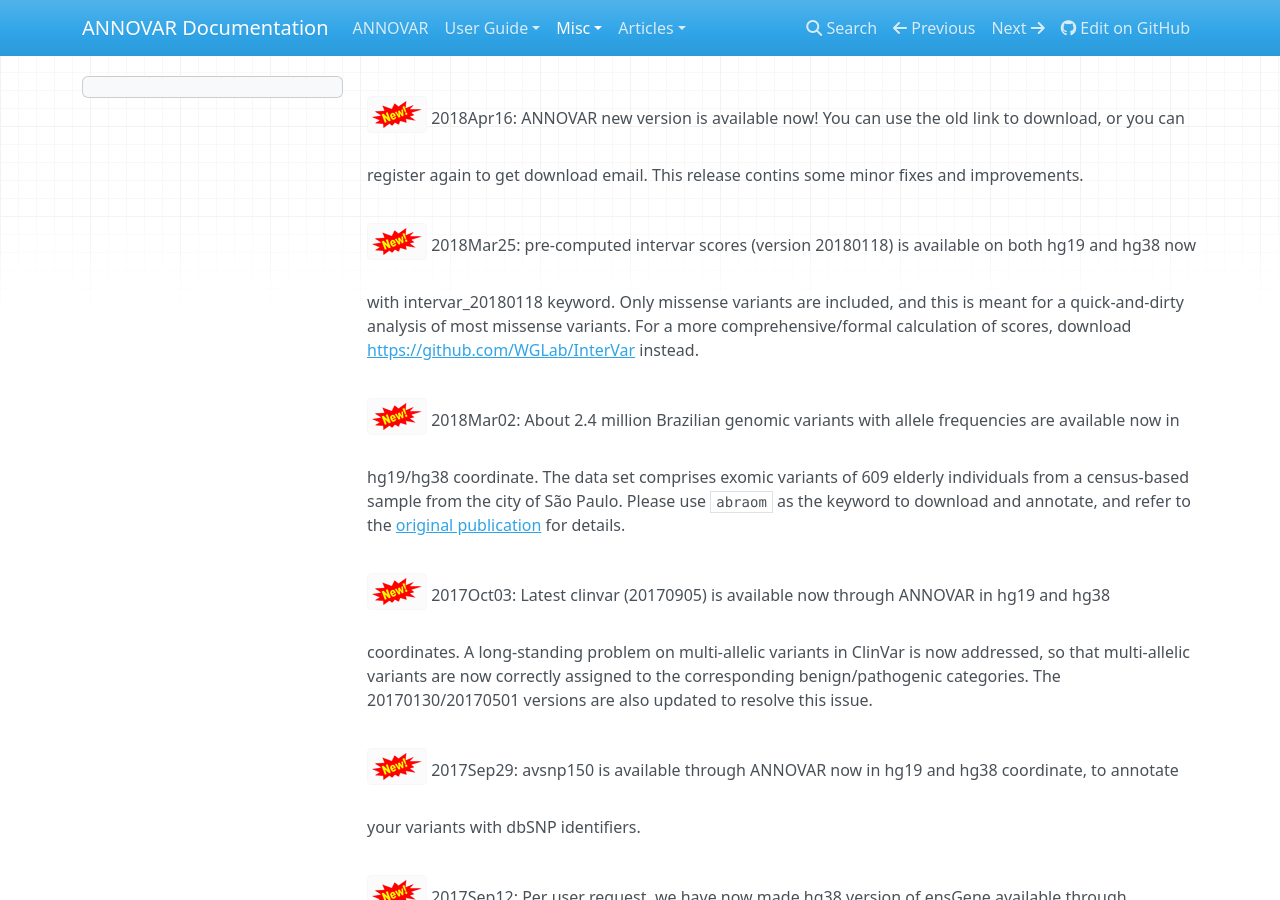
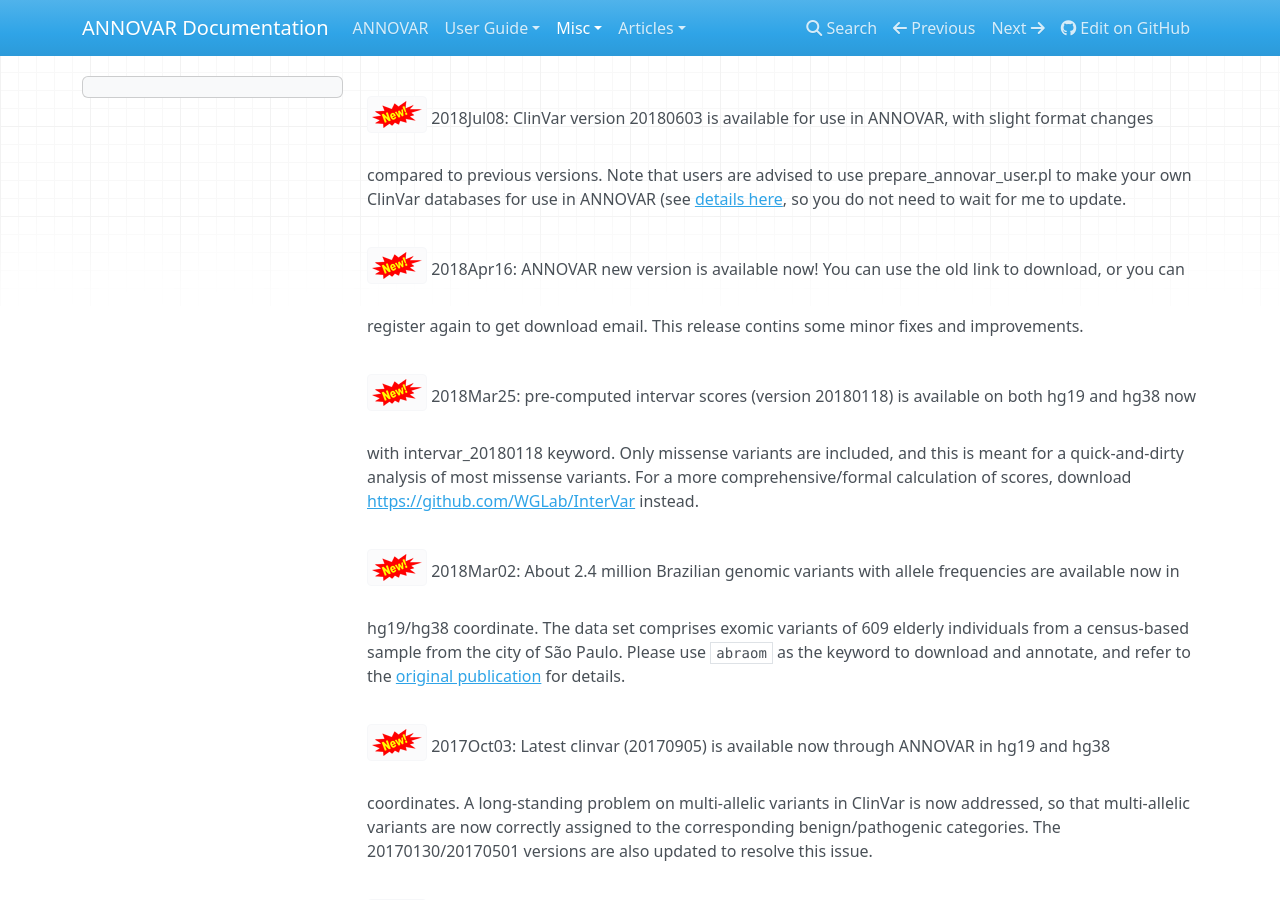
Before and after one commit to WGLab/doc-ANNOVAR, an MkDocs documentation site: the page built from docs/misc/whatsnew.md, in a window 1280 px wide and 900 px high. Built offline with MkDocs 1.6.1, drawn with Linux system fonts in a browser that asks for light colours; nearby versions of some CDN libraries; old or Windows-style settings are respelled for this version of MkDocs.

Commit message:
Update whatsnew.md

```diff
--- a/docs/misc/whatsnew.md
+++ b/docs/misc/whatsnew.md
@@ -1,3 +1,5 @@
+![new](../img/new.png) 2018Jul08: ClinVar version 20180603 is available for use in ANNOVAR, with slight format changes compared to previous versions. Note that users are advised to use prepare_annovar_user.pl to make your own ClinVar databases for use in ANNOVAR (see [details here](user-guide/filter.md#CLINVAR), so you do not need to wait for me to update.
+
 ![new](../img/new.png) 2018Apr16: ANNOVAR new version is available now! You can use the old link to download, or you can register again to get download email. This release contins some minor fixes and improvements.
 
 ![new](../img/new.png) 2018Mar25: pre-computed intervar scores (version 20180118) is available on both hg19 and hg38 now with intervar_20180118 keyword. Only missense variants are included, and this is meant for a quick-and-dirty analysis of most missense variants. For a more comprehensive/formal calculation of scores, download [https://github.com/WGLab/InterVar](InterVar) instead.
@@ -16,7 +18,7 @@
 
 ![new](/img/new.png) 2017Jun01: Updated refGene, knownGene, ensGene definition and FASTA file on hg18/hg19/hg38 coordinates are available to download with `-webfrom annovar` argument. However, users can always build the latest version yourself.
 
-![new](/img/new.png) 2017May16: Updated instructions on how to handle noncoding variants in COSMIC version 81 [here](user-guide/filter.md#cosmic-annotations).
+![new](/img/new.png) 2017May16: Updated instructions on how to handle noncoding variants in COSMIC version 81 [here](../user-guide/filter.md#cosmic-annotations).
 
 ![new](/img/new.png) 2017Mar11: gnomAD collection is available at ANNOVAR now, for both hg19 and hg38 coordinates. Use keyword gnomad_exome and gnomad_genome to download and use them.
 
@@ -42,7 +44,7 @@
 
 ![new](/img/new.png) 2016Apr23: Slightly updated ExAC03 non-TCGA and non-psych datasets are available with modified headers.
 
-![new](/img/new.png) 2016Mar30: Whole-genome Eigen scores are available in ANNOVAR, which uses a spectral approach integrating functional genomic annotations for coding and noncoding variants. See [here](user-guide/filter.md#eigen-score-annotations) for detailed instructions. User contributed SNP database for Indian populations is available in Download page.
+![new](/img/new.png) 2016Mar30: Whole-genome Eigen scores are available in ANNOVAR, which uses a spectral approach integrating functional genomic annotations for coding and noncoding variants. See [here](../user-guide/filter.md#eigen-score-annotations) for detailed instructions. User contributed SNP database for Indian populations is available in Download page.
 
 ![new](/img/new.png) 2016Mar15: Updated whole-genome FATHMM-MKL scores are available, which fixed an error that coding/noncoding scores were reversed.
 
@@ -62,7 +64,7 @@
 
 ![new](/img/new.png) 2015Nov02: The dbSNP144 is available from ANNOVAR now using avsnp144 keyword as -dbtype. Around 630,000 variants in the dataset has been left-normalized.
 
-![new](/img/new.png) 2015Oct22: The GDI (Gene Damaging Index) score is available to download in the [download](user-guide/download.md#user-contributed-datasets) section. GDI describes the accumulated mutational damage for each human gene in the general population, similar to LoFTool and RVIS. The data set includes general damage prediction (low/medium/high) for different disease type (all, Mendelian, cancer, and PID).
+![new](/img/new.png) 2015Oct22: The GDI (Gene Damaging Index) score is available to download in the [download](../user-guide/download.md#user-contributed-datasets) section. GDI describes the accumulated mutational damage for each human gene in the general population, similar to LoFTool and RVIS. The data set includes general damage prediction (low/medium/high) for different disease type (all, Mendelian, cancer, and PID).
 
 ![new](/img/new.png) 2015Oct15: The dbNSFP version 3.0a is available in ANNOVAR now! It provides whole-genome functional prediction scores on ~20 different algorithms. Now additions to the database include DANN, PROVEAN, fitConsPlease, etc. use keyword dbnsfp30a to download and use the database.
 
```
